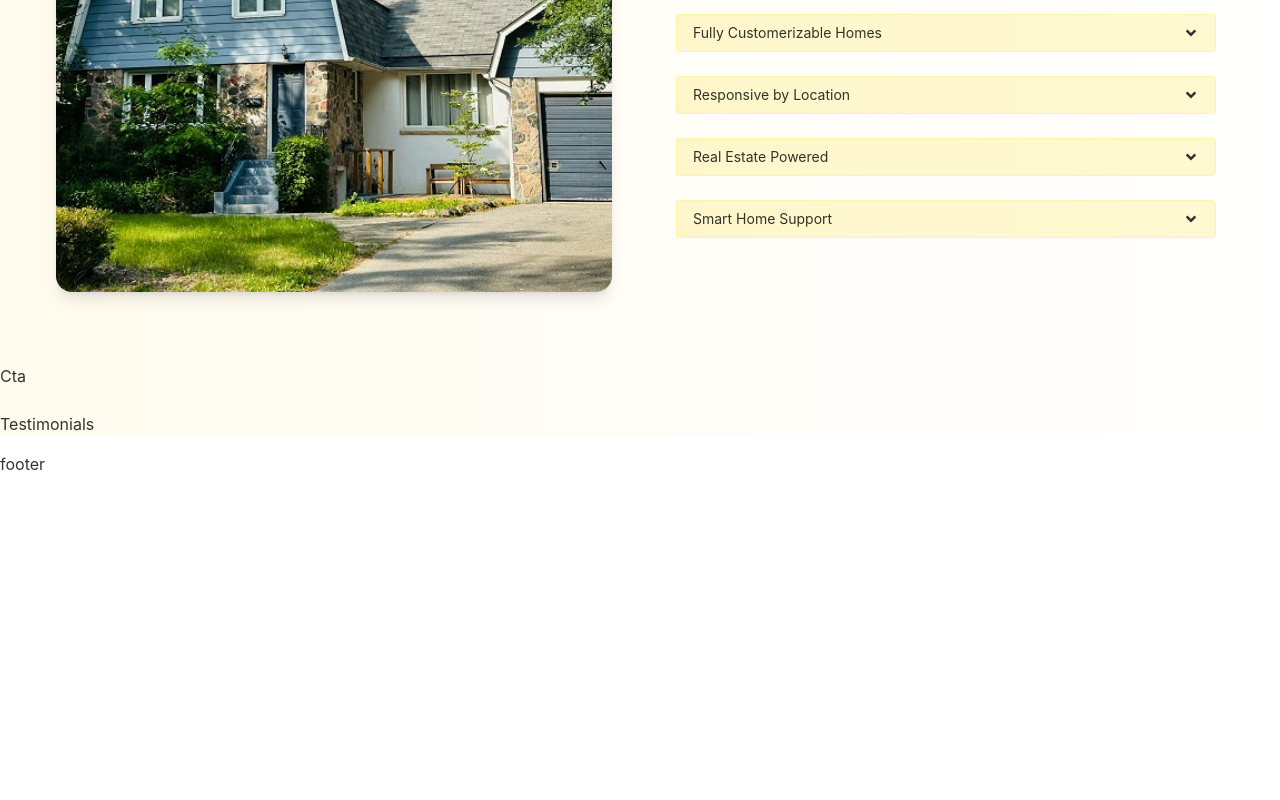
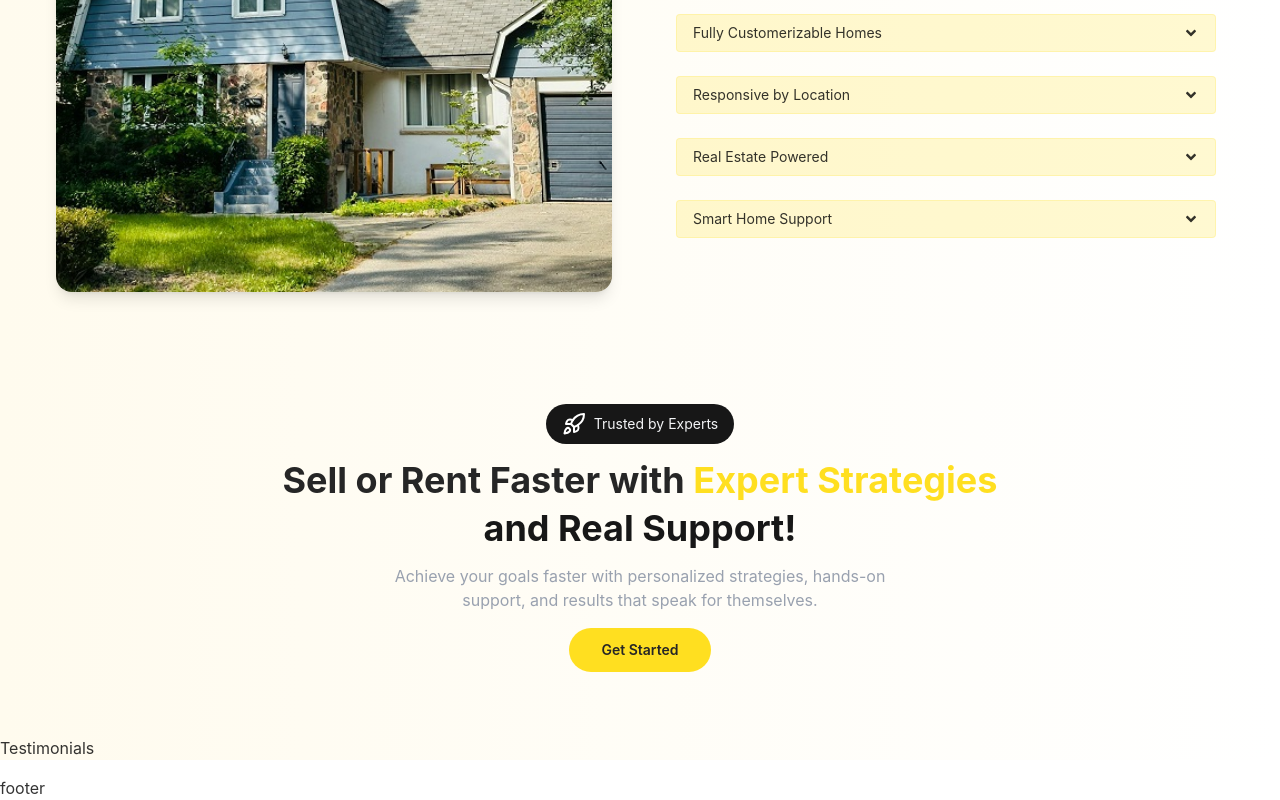
Before and after one commit to NatiDogg/a-modern-real-estate-website-with-MERN, a React (Vite) app in the folder client/: page / in a window 1280 px wide. Shown: the part 2476-3276 px from the top of the page. Before the commit the page ends 2952 px from the top, so only its background shows below. Built offline with nearby package versions, Linux system fonts and the light colour scheme; no server answers; a web font is replaced by a local one.

Commit message:
cta component done

```diff
--- a/client/src/Components/Cta.jsx
+++ b/client/src/Components/Cta.jsx
@@ -1,8 +1,28 @@
 import React from 'react'
+import { assets } from '../Data/data';
 
 const Cta = () => {
   return (
-    <div>Cta</div>
+     <section className='w-full px-4 py-6'>
+        <div className='max-w-[1460px] mx-auto px-2 py-2 md:px-6 md:py-4'>
+              <div className='flex flex-col gap-4 items-center'>
+                     <div className='bg-neutral-900 rounded-full flex flex-row items-center gap-2 text-gray-100 px-4 py-2'>
+                         <img className='invert' src={assets.rocket} alt="" />
+                         <h6 className='text-sm'>Trusted by Experts</h6>
+                     </div>
+                     <div>
+                       <h2 className='text-2xl sm:text-3xl md:text-4xl text-neutral-800 font-bold text-center'>Sell or Rent Faster with <span className='text-yellow-300'>Expert Strategies</span></h2>
+                       <h2 className='text-center mt-1 md:mt-2 text-2xl sm:text-3xl md:text-4xl text-neutral-900 font-bold'>and Real Support!</h2>
+                     </div>
+                     <div className='flex flex-col items-center'>
+                       <p className='text-gray-400 text-center w-full sm:w-[90%] md:w-[61%]'>Achieve your goals faster with personalized strategies, hands-on support, and results that speak for themselves.</p>
+                     </div>
+                     <div>
+                       <button className='bg-yellow-300 px-8 py-3 rounded-full cursor-pointer text-sm font-semibold text-neutral-800'>Get Started</button>
+                     </div>
+              </div>
+        </div>
+     </section>
   )
 }
 
```
